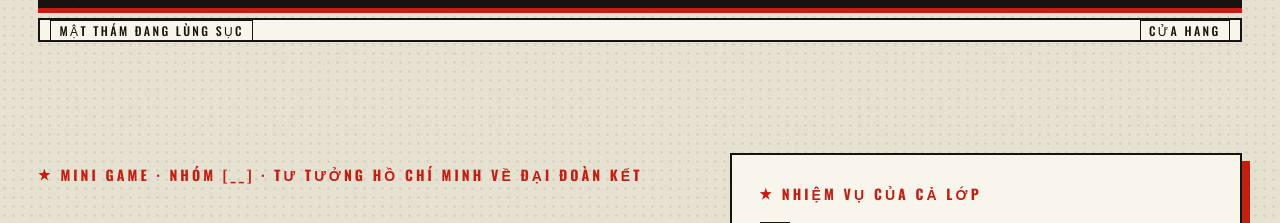
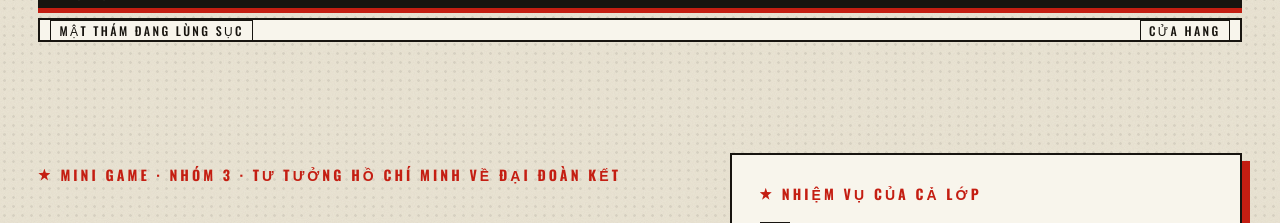
Before and after one commit to Dippo101/mat-thu-do-dai-doan-ket, a plain HTML site: page index.html in a window 1280 px wide. Shown: the part 104-327 px from the top of the page. Drawn offline with nearby package versions, Linux system fonts and the light colour scheme.

Commit message:
Sửa tên nhóm: Nhóm 3

```diff
--- a/index.html
+++ b/index.html
@@ -432,7 +432,7 @@ body.danger .threat-fill { background: repeating-linear-gradient(-45deg, var(--a
     <!-- mở đầu -->
     <section class="screen intro" data-screen="intro">
       <div>
-        <div class="eyebrow">Mini game · Nhóm [__] · Tư tưởng Hồ Chí Minh về đại đoàn kết</div>
+        <div class="eyebrow">Mini game · Nhóm 3 · Tư tưởng Hồ Chí Minh về đại đoàn kết</div>
         <h1>Mật thư<span>Đỏ</span></h1>
         <p class="story">Pác Bó, tháng 5 năm 1941. Hội nghị Trung ương 8 chuẩn bị thành lập một mặt trận đoàn kết mọi người Việt Nam yêu nước. Các chiến sĩ giao liên cất văn kiện mật trong một chiếc hòm sắt và khóa nó bằng 4 mật thư cùng 1 bức ảnh bị che. Mật thám đang lùng sục khắp vùng.</p>
       </div>
```
